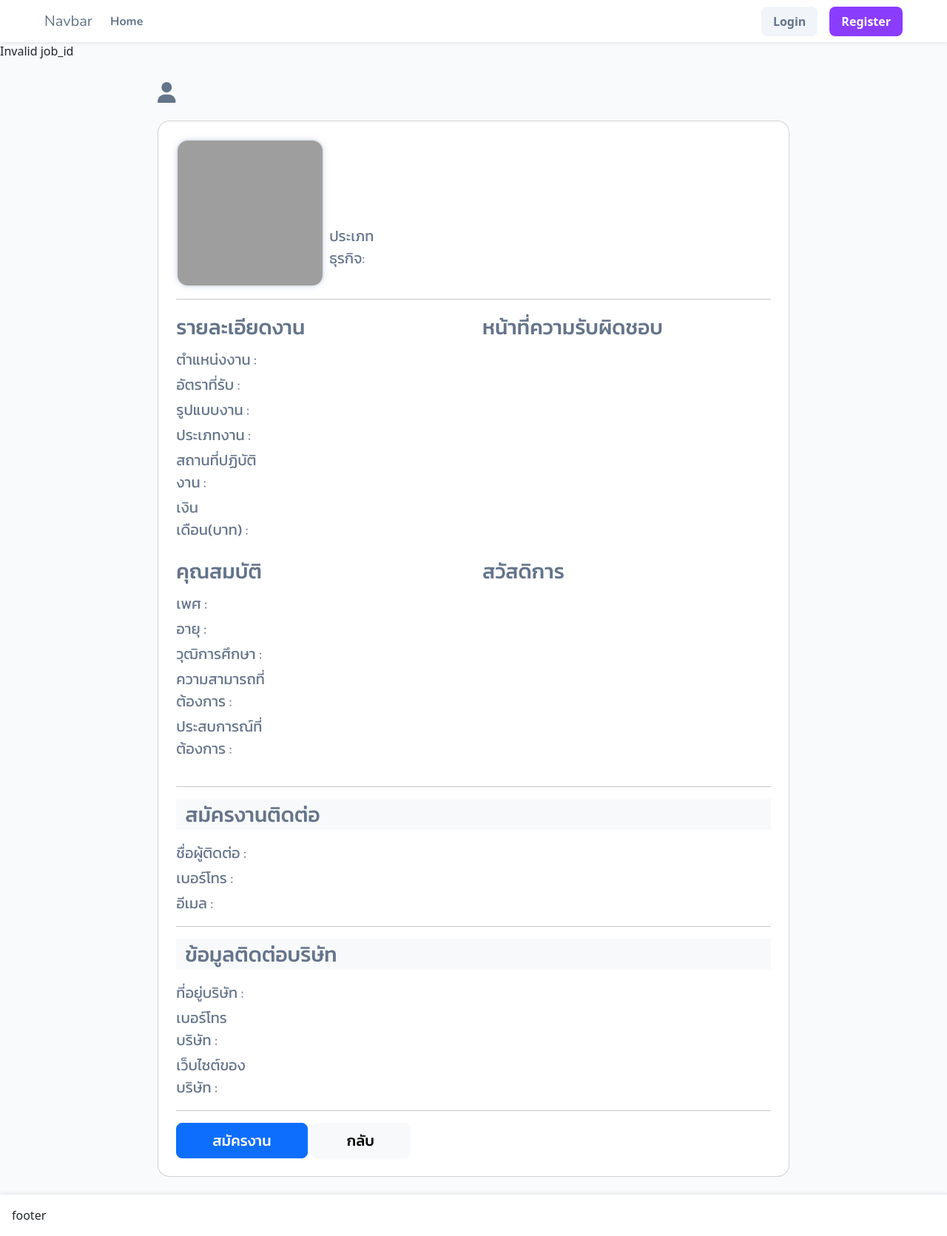
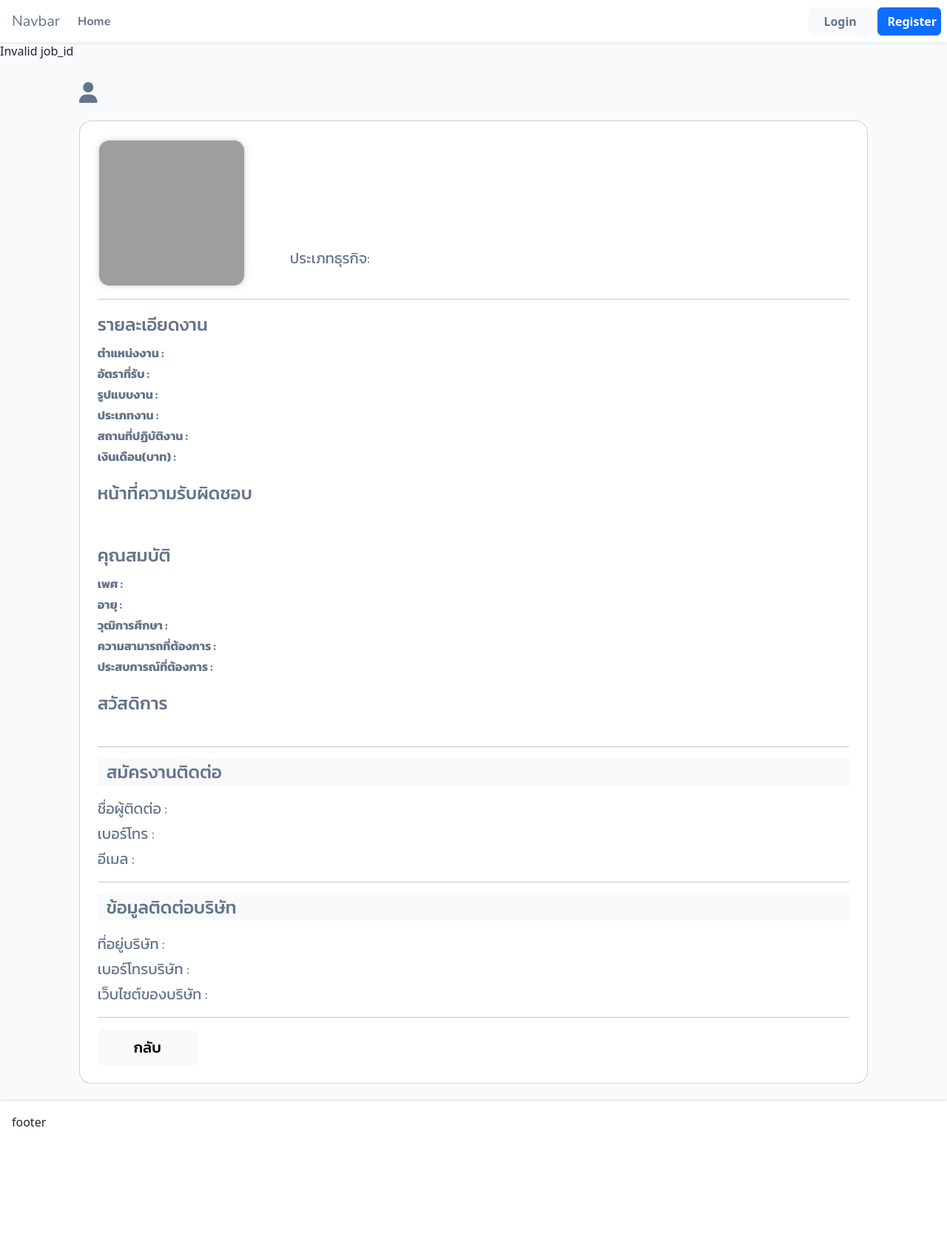
Before and after one commit to prinza16/khonkaenjob, a PHP site: page /work_show.php in a window 1280 px wide. Shown: the whole page at 74% size. After the commit the page ends 1523 px from the top, so only its background shows below. Run offline with PHP 8.4, Linux system fonts and the light colour scheme; data that the repository does not hold is empty; some libraries are stand-ins or nearby versions; grey boxes are pictures that could not be loaded.

Commit message:
no message

```diff
--- a/navbar.php
+++ b/navbar.php
@@ -2,7 +2,6 @@
 session_start();
 include('h.php');
 include('condb.php');
-
 
 if (isset($_SESSION['user_id'])) {
     $user_id = $_SESSION['user_id'];
@@ -29,7 +28,7 @@ if (isset($_SESSION['user_id'])) {
     mysqli_stmt_close($stmt);
 }
 ?>
-<nav class="navbar navbar-expand-lg px-5" style="box-shadow: 0 .125rem .25rem rgba(2,6,23,.075);padding: .5rem;background: #ffffff;">
+<nav class="navbar navbar-expand-lg px-1" style="box-shadow: 0 .125rem .25rem rgba(2,6,23,.075);padding: .5rem;background: #ffffff;">
     <div class="container-fluid">
         <a class="navbar-brand text-black" href="#"><label>Navbar</label></a>
         <button class="navbar-toggler" type="button" data-bs-toggle="collapse" data-bs-target="#navbarNav" aria-controls="navbarNav" aria-expanded="false" aria-label="Toggle navigation">
@@ -45,31 +44,81 @@ if (isset($_SESSION['user_id'])) {
                 </li>
             </ul>
 
-            <ul class="navbar-nav">
             <?php
             if (isset($_SESSION['username'])) {
-                    echo '<li class="nav-item d-flex align-items-center p-1 btn btn-light me-2">
+                echo '
+                    <div class="mt-3 mt-lg-0 d-flex align-items-center">
+            <span class="d-inline-flex align-items-center btn-custom-profile me-1" style="min-height: 40px;">
                 <img src="profile/' . $image_profile . '" alt="Profile Picture" style="width: 30px; height: 30px; border-radius: 50%; margin-right: 10px; object-fit: cover;">
-                            <a class="nav-link fw-semibold" href="profile_account.php" style="color:#64748b">' . $fullname . '</a>
-                            </li>
-                            <li class="nav-item btn btn-light">
-                                <a class="nav-link fw-semibold" href="index.php?logout=true"><span>Logout</span></a>
-                            </li>
+                <a class="nav-link fw-semibold" href="profile_account.php" style="color:#64748b"><label style="cursor: pointer;">' . $fullname . '</label></a>
+            </span>
+            <span class="d-inline-flex align-items-center btn-custom-profile" style="min-height: 40px;">
+                <a class="nav-link fw-semibold" href="index.php?logout=true" style="color:#64748b;"><label style="cursor: pointer;">Logout</label></a>
+            </span>
+        </div>
                     ';
             } else {
                 echo '
-                            <li class="nav-item">
-                                <a class="nav-link btn-custom-login-navbar fs-6 fw-bold me-3 px-3" href="login.php">Login</a>
-                            </li>
-                        ';
-                    echo '
-                            <li class="nav-item">
-                                <a class="nav-link btn-custom-register-navbar fs-6 fw-bold px-3" style="cursor:pointer;" href="register.php">Register</a>
-                            </li>
+                    <div class="mt-3 mt-lg-0 d-flex align-items-center">
+                <span class="col-6">
+                    <a href="login.php" class="btn btn-light container fs-6 fw-bold" style="color:#64748b">Login</a>
+                </span>
+                <span class="col-6">
+                    <a href="register.php" class="btn btn-primary container ms-2 fs-6 fw-bold">Register</a>
+                </span>
+            </div>
                     ';
             }
             ?>
-            </ul>
         </div>
     </div>
 </nav>
+
+<style>
+    @media screen and (min-width: 992px) {
+        .btn-custom-profile {
+            margin: 0;
+            font-size: 1rem;
+            text-align: center;
+            cursor: pointer;
+            border-radius: 0.25rem;
+            transition: background-color 0.15s ease-in-out, border-color 0.15s ease-in-out;
+            background-color: #f8f9fa;
+            color: #495057;
+            border-color: #ced4da;
+            justify-content: center;
+            display: inline-flex;
+            align-items: center;
+            padding-right: 10px;
+            padding-left: 10px;
+        }
+
+        .btn-custom-profile:hover {
+            background-color: #e2e6ea;
+            border-color: #adb5bd;
+            text-decoration: none;
+        }
+    }
+
+    @media screen and (max-width: 991px) {
+        .btn-custom-profile {
+            margin: 0;
+            font-size: 1rem;
+            text-align: center;
+            cursor: pointer;
+            border-radius: 0.25rem;
+            transition: background-color 0.15s ease-in-out, border-color 0.15s ease-in-out;
+            background-color: #f8f9fa;
+            color: #495057;
+            border-color: #ced4da;
+            justify-content: center;
+            width: 50%;
+        }
+
+        .btn-custom-profile:hover {
+            background-color: #e2e6ea;
+            border-color: #adb5bd;
+            text-decoration: none;
+        }
+    }
+</style>
--- a/work_show.php
+++ b/work_show.php
@@ -73,92 +73,92 @@ if (isset($_GET['job_id']) && is_numeric($_GET['job_id'])) {
 ?>
 
         <div class="d-flex py-4">
-            <div class="col-lg-2">
+            <div class="col-xxl-1 col-xl-1 col-lg-1 col-md-1">
                 <p></p>
             </div>
-            <div class="col-lg-8">
-                <div class="row mb-3">
-                    <label class="col-lg-6 fs-3 fw-bold"><i class="fa-solid fa-user me-3"></i><?php echo $company_name; ?></label>
-                    <h6 class="col-lg-6 text-end"><?php echo $post_date; ?></h6>
+            <div class="col-xxl-10 col-xl-10 col-lg-10 col-md-10 col-sm-12 col-12">
+                <div class="row mb-3 d-flex align-items-center">
+                    <label class="col-lg-6 col-md-6 col-sm-6 col-12 fs-3 fw-bold"><i class="fa-solid fa-user me-3"></i><?php echo $company_name; ?></label>
+                    <h6 class="col-lg-6 col-md-6 col-sm-6 col-12 text-lg-end text-md-end text-sm-end text-start"><?php echo $post_date; ?></h6>
                 </div>
                 <div class="card rounded-4">
                     <div class="card-body p-4">
                         <div class="row">
-                            <div class="col-lg-3">
+                            <div class="col-xxl-3 col-xl-3 col-lg-3 col-md-4 col-sm-12 col-12 mb-md-0 mb-sm-3">
                                 <img width="200px" height="200px" class="rounded-4" style="object-fit: cover;box-shadow: 0 0 10px #e2e8f0;border: 2px solid #e2e8f0;" src="uploads/<?php echo $company_logo; ?>" alt="Company Logo" />
                             </div>
-                            <div class="col-lg-9 mb-4" style="align-content: end;">
+                            <div class="col-xxl-9 col-xl-9 col-lg-9 col-md-8 col-sm-12 col-12 mb-md-4 mb-1" style="align-content: end;">
                                 <div>
                                     <label class="fs-2 fw-medium"><?php echo $company_name; ?></label>
                                 </div>
                                 <div class="row">
-                                    <div class="col-lg-2">
+                                    <div class="col-xxl-3 col-xl-3 col-lg-3 col-md-4 col-sm-3 col-4">
                                         <label class="fs-5 fw-normal">ประเภทธุรกิจ:</label>
                                     </div>
-                                    <div class="col-lg-10"><label class="fs-5 fw-normal"><?php echo $business_type; ?></label></div>
+                                    <div class="col-xxl-9 col-xl-9 col-lg-9 col-md-8 col-sm-9 col-8"><label class="fs-5 fw-normal"><?php echo $business_type; ?></label></div>
                                 </div>
                             </div>
                         </div>
                         <hr>
                         <div class="row">
-                            <div class="col-lg-6 mb-3">
-                                <label class="fs-3 fw-medium mb-2">รายละเอียดงาน</label>
+                            <div class="col-xxl-6 col-xl-12 col-lg-12 col-md-12 col-sm-12 col-12 mb-3">
+                                <label class="fs-4 fw-medium mb-2">รายละเอียดงาน</label>
                                 <div class="row mb-1">
-                                    <div class="col-lg-4"><label class="fs-5 fw-normal">ตำแหน่งงาน :</label></div>
-                                    <div class="col-lg-6"><label class="fs-5 fw-normal"><?php echo $job_position; ?></label></div>
+                                    <div class="col-xxl-4 col-xl-2 col-lg-3 col-md-3 col-sm-5 col-5"><label class="fs-6 fw-bolder">ตำแหน่งงาน :</label></div>
+                                    <div class="col-xxl-8 col-xl-10 col-lg-9 col-md-9 col-sm-7 col-7"><label class="fs-6 fw-normal"><?php echo $job_position; ?></label></div>
                                 </div>
                                 <div class="row mb-1">
-                                    <div class="col-lg-4"><label class="fs-5 fw-normal">อัตราที่รับ :</label></div>
-                                    <div class="col-lg-6"><label class="fs-5 fw-normal"><?php echo $acceptance_rate; ?></label></div>
+                                    <div class="col-xxl-4 col-xl-2 col-lg-3 col-md-3 col-sm-5 col-5"><label class="fs-6 fw-bolder">อัตราที่รับ :</label></div>
+                                    <div class="col-xxl-8 col-xl-10 col-lg-9 col-md-9 col-sm-7 col-7"><label class="fs-6 fw-normal"><?php echo $acceptance_rate; ?></label></div>
                                 </div>
                                 <div class="row mb-1">
-                                    <div class="col-lg-4"><label class="fs-5 fw-normal">รูปแบบงาน :</label></div>
-                                    <div class="col-lg-6"><label class="fs-5 fw-normal"><?php echo $work_format; ?></label></div>
+                                    <div class="col-xxl-4 col-xl-2 col-lg-3 col-md-3 col-sm-5 col-5"><label class="fs-6 fw-bolder">รูปแบบงาน :</label></div>
+                                    <div class="col-xxl-8 col-xl-10 col-lg-9 col-md-9 col-sm-7 col-7"><label class="fs-6 fw-normal"><?php echo $work_format; ?></label></div>
                                 </div>
                                 <div class="row mb-1">
-                                    <div class="col-lg-4"><label class="fs-5 fw-normal">ประเภทงาน :</label></div>
-                                    <div class="col-lg-6"><label class="fs-5 fw-normal"><?php echo $type_of_work; ?></label></div>
+                                    <div class="col-xxl-4 col-xl-2 col-lg-3 col-md-3 col-sm-5 col-5"><label class="fs-6 fw-bolder">ประเภทงาน :</label></div>
+                                    <div class="col-xxl-8 col-xl-10 col-lg-9 col-md-9 col-sm-7 col-7"><label class="fs-6 fw-normal"><?php echo $type_of_work; ?></label></div>
                                 </div>
                                 <div class="row mb-1">
-                                    <div class="col-lg-4"><label class="fs-5 fw-normal">สถานที่ปฏิบัติงาน :</label></div>
-                                    <div class="col-lg-6"><label class="fs-5 fw-normal"><?php echo $workplace; ?></label></div>
+                                    <div class="col-xxl-4 col-xl-2 col-lg-3 col-md-3 col-sm-5 col-5"><label class="fs-6 fw-bolder">สถานที่ปฏิบัติงาน :</label></div>
+                                    <div class="col-xxl-8 col-xl-10 col-lg-9 col-md-9 col-sm-7 col-7"><label class="fs-6 fw-normal"><?php echo $workplace; ?></label></div>
                                 </div>
                                 <div class="row mb-1">
-                                    <div class="col-lg-4"><label class="fs-5 fw-normal">เงินเดือน(บาท) :</label></div>
-                                    <div class="col-lg-6"><label class="fs-5 fw-normal"><?php echo $salary; ?></label></div>
+                                    <div class="col-xxl-4 col-xl-2 col-lg-3 col-md-3 col-sm-5 col-5"><label class="fs-6 fw-bolder">เงินเดือน(บาท) :</label></div>
+                                    <div class="col-xxl-8 col-xl-10 col-lg-9 col-md-9 col-sm-7 col-7"><label class="fs-6 fw-normal"><?php echo $salary; ?></label></div>
                                 </div>
                             </div>
-                            <div class="col-lg-6 mb-3">
-                                <label class="fs-3 fw-medium mb-2">หน้าที่ความรับผิดชอบ</label>
-                                <div><label class="fs-5 fw-normal"> <?php echo $duty; ?> </label></div>
+                            <div class="col-xxl-6 col-xl-12 col-lg-12 col-md-12 col-sm-12 col-12 mb-3">
+                                <label class="fs-4 fw-medium mb-2">หน้าที่ความรับผิดชอบ</label>
+                                <div><label class="fs-6 fw-normal"> <?php echo $duty; ?> </label></div>
                             </div>
                         </div>
                         <div class="row">
-                            <div class="col-lg-6 mb-3">
-                                <label class="fs-3 fw-medium mb-2">คุณสมบัติ</label>
+                            <div class="col-xxl-6 col-xl-12 col-lg-12 col-md-12 col-sm-12 col-12 mb-3">
+                                <label class="fs-4 fw-medium mb-2">คุณสมบัติ</label>
                                 <div class="row mb-1">
-                                    <div class="col-lg-5"><label class="fs-5 fw-normal">เพศ :</label></div>
-                                    <div class="col-lg-6"><label class="fs-5 fw-normal"><?php echo $gender; ?></label></div>
+                                    <div class="col-xxl-4 col-xl-3 col-lg-3 col-md-3 col-sm-5 col-5"><label class="fs-6 fw-bolder">เพศ :</label></div>
+                                    <div class="col-xxl-8 col-xl-9 col-lg-9 col-md-9 col-sm-7 col-7"><label class="fs-6 fw-normal"><?php echo $gender; ?></label></div>
                                 </div>
                                 <div class="row mb-1">
-                                    <div class="col-lg-5"><label class="fs-5 fw-normal">อายุ :</label></div>
-                                    <div class="col-lg-6"><label class="fs-5 fw-normal"><?php echo $age; ?></label></div>
+                                    <div class="col-xxl-4 col-xl-3 col-lg-3 col-md-3 col-sm-5 col-5"><label class="fs-6 fw-bolder">อายุ :</label></div>
+                                    <div class="col-xxl-8 col-xl-9 col-lg-9 col-md-9 col-sm-7 col-7"><label class="fs-6 fw-normal"><?php echo $age; ?></label></div>
                                 </div>
                                 <div class="row mb-1">
-                                    <div class="col-lg-5"><label class="fs-5 fw-normal">วุฒิการศึกษา :</label></div>
-                                    <div class="col-lg-6"><label class="fs-5 fw-normal"><?php echo $education; ?></label></div>
+                                    <div class="col-xxl-4 col-xl-3 col-lg-3 col-md-3 col-sm-5 col-5"><label class="fs-6 fw-bolder">วุฒิการศึกษา :</label></div>
+                                    <div class="col-xxl-8 col-xl-9 col-lg-9 col-md-9 col-sm-7 col-7"><label class="fs-6 fw-normal"><?php echo $education; ?></label></div>
                                 </div>
                                 <div class="row mb-1">
-                                    <div class="col-lg-5"><label class="fs-5 fw-normal">ความสามารถที่ต้องการ :</label></div>
-                                    <div class="col-lg-6"><label class="fs-5 fw-normal"><?php echo $required_abilities; ?></label></div>
+                                    <div class="col-xxl-4 col-xl-3 col-lg-3 col-md-4 col-sm-5 col-5"><label class="fs-6 fw-bolder">ความสามารถที่ต้องการ :</label></div>
+                                    <div class="col-xxl-8 col-xl-9 col-lg-9 col-md-8 col-sm-7 col-7"><label class="fs-6 fw-normal"><?php echo $required_abilities; ?></label></div>
                                 </div>
                                 <div class="row mb-1">
-                                    <div class="col-lg-5"><label class="fs-5 fw-normal">ประสบการณ์ที่ต้องการ :</label></div>
-                                    <div class="col-lg-6"><label class="fs-5 fw-normal"><?php echo $required_experience; ?></label></div>
+                                    <div class="col-xxl-4 col-xl-3 col-lg-3 col-md-4 col-sm-5 col-5"><label class="fs-6 fw-bolder">ประสบการณ์ที่ต้องการ :</label></div>
+                                    <div class="col-xxl-8 col-xl-9 col-lg-9 col-md-8 col-sm-7 col-7"><label class="fs-6 fw-normal"><?php echo $required_experience; ?></label></div>
                                 </div>
                             </div>
-                            <div class="col-lg-6">
-                                <label class="fs-3 fw-medium">สวัสดิการ</label>
+                            <div class="col-xxl-6 col-xl-12 col-lg-12 col-md-12 col-sm-12 col-12">
+                                <label class="fs-4 fw-medium">สวัสดิการ</label>
                                 <div>
                                     <label class="fs-5 fw-normal">
                                         <?php echo $benefit; ?>
@@ -168,7 +168,7 @@ if (isset($_GET['job_id']) && is_numeric($_GET['job_id'])) {
                         </div>
                         <hr>
                         <div>
-                            <label class="fs-3 fw-medium bg-light container mb-3">สมัครงานติดต่อ</label>
+                            <label class="fs-4 fw-medium bg-light container mb-3">สมัครงานติดต่อ</label>
                             <div class="row mb-1">
                                 <div class="col-lg-2"><label class="fs-5 fw-normal">ชื่อผู้ติดต่อ :</label></div>
                                 <div class="col-lg-10"><label class="fs-5 fw-normal"><?php echo $tel_name; ?></label></div>
@@ -184,7 +184,7 @@ if (isset($_GET['job_id']) && is_numeric($_GET['job_id'])) {
                         </div>
                         <hr>
                         <div>
-                            <label class="fs-3 fw-medium bg-light container mb-3">ข้อมูลติดต่อบริษัท</label>
+                            <label class="fs-4 fw-medium bg-light container mb-3">ข้อมูลติดต่อบริษัท</label>
                             <div class="row mb-1">
                                 <div class="col-lg-2"><label class="fs-5 fw-normal">ที่อยู่บริษัท :</label></div>
                                 <div class="col-lg-6"><label class="fs-5 fw-normal"><?php echo $company_address; ?></label></div>
@@ -200,13 +200,12 @@ if (isset($_GET['job_id']) && is_numeric($_GET['job_id'])) {
                         </div>
                         <hr>
                         <div>
-                            <button class="btn btn-lg btn-primary fw-medium px-5" style="font-family: 'Kanit', sans-serif !important;">สมัครงาน</button>
                             <button class="btn btn-lg btn-light fw-medium px-5" style="font-family: 'Kanit', sans-serif !important;" onclick="window.history.back()">กลับ</button>
                         </div>
                     </div>
                 </div>
             </div>
-            <div class="col-lg-2"></div>
+            <div class="col-xxl-1 col-xl-1 col-lg-1 col-md-1"></div>
         </div>
 
 <?php
```
Also changed, not shown: index copy.php (deleted, +0 -194 lines), index.php (+17 -27 lines), menu_left_profile.php (+32 -7 lines), profile_job_poster.php (+3 -6 lines). Lines whose indentation alone changed are shown as unchanged.
